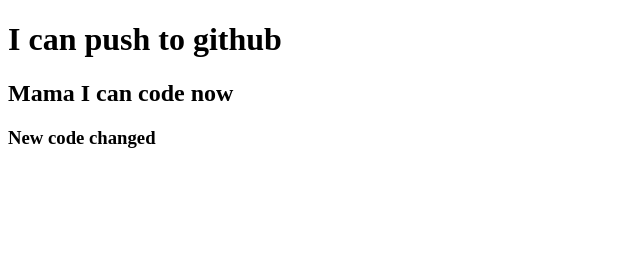
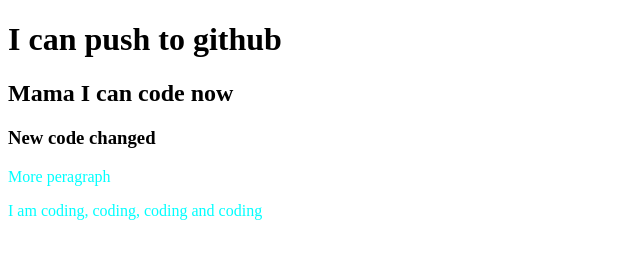
Before and after one commit to soojon/my-first-repo, a plain HTML site: page index.html in a window 1280 px wide. Shown: the whole page, without its empty margins (0-640 px from the left). Drawn offline with Linux system fonts and the light colour scheme.

Commit message:
style added

```diff
--- a/index.html
+++ b/index.html
@@ -5,10 +5,18 @@
     <meta http-equiv="X-UA-Compatible" content="IE=edge">
     <meta name="viewport" content="width=device-width, initial-scale=1.0">
     <title>My First Github Repo</title>
+    <style>
+        p{
+            color: aqua;
+            font-family: serif;
+        }
+    </style>
 </head>
 <body>
     <h1>I can push to github</h1>
     <h2>Mama I can code now</h2>
     <h3>New code changed</h3>
+    <p>More peragraph</p>
+    <p>I am coding, coding, coding and coding</p>
 </body>
 </html>
```
